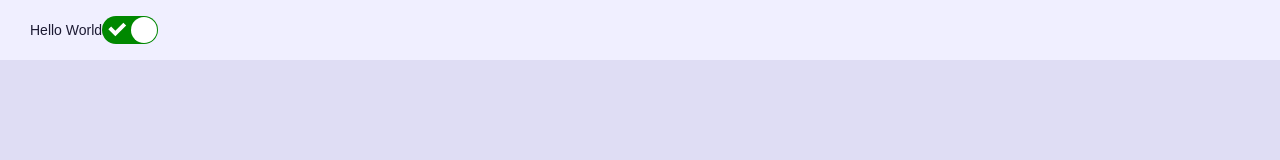
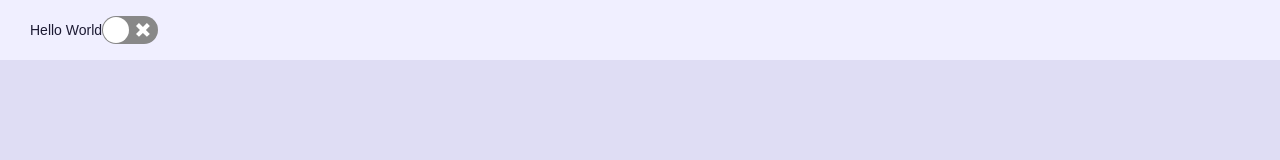
Before and after one commit to PedroMarquesFr/portfolio, a React (Create React App) app: page / in a window 1280 px wide. Shown: the top 160 px of the page. Built offline with nearby package versions, Linux system fonts and the light colour scheme.

Commit message:
state of switch

```diff
--- a/src/components/Header/index.tsx
+++ b/src/components/Header/index.tsx
@@ -1,12 +1,13 @@
-import React from 'react';
+import React, {useState} from 'react';
 import Switch from "react-switch";
 
 import { Container } from './styles';
 
 const Header: React.FC = () => {
+  const [swift, setSwift] = useState(0);
   return <Container>
       Hello World
-      <Switch onChange={()=>console.log("lol")} checked={true} />
+      <Switch onChange={()=>setSwift(!swift)} checked={swift} />
   </Container>;
 }
 
```
